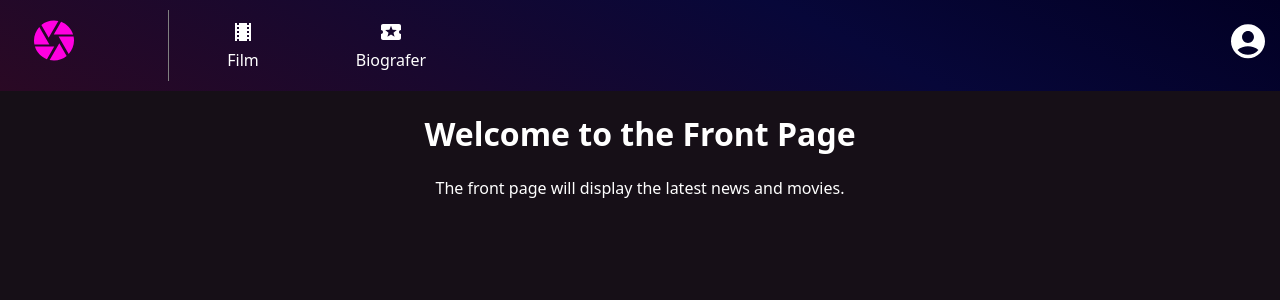
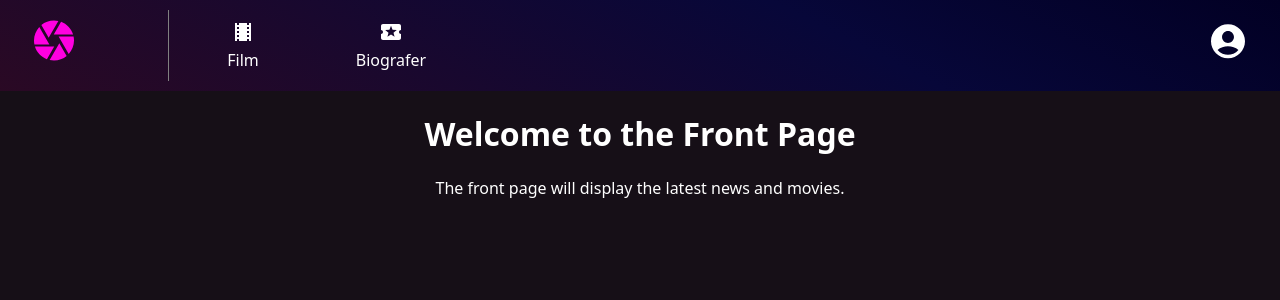
Before and after one commit to TheDanishMexican/kino_app_frontend, a React (Vite) app: page / in a window 1280 px wide. Shown: the top 300 px of the page. Built offline with nearby package versions, Linux system fonts and the light colour scheme.

Commit message:
Fixed navbar being too wide, causing scrollbar to appear at bottom of page.

```diff
--- a/src/NavHeader.css
+++ b/src/NavHeader.css
@@ -7,7 +7,7 @@
 
 .nav-header ul {
   margin: 0 auto;
-  width: 100%;
+  width: 100vw;
   background: rgb(2, 0, 36);
   background: linear-gradient(
     207deg,
@@ -68,6 +68,7 @@
   margin-left: auto;
   scale: 1.7;
   width: auto;
+  translate: -20px 0px;
 }
 
 .active-header a {
--- a/src/index.css
+++ b/src/index.css
@@ -12,4 +12,5 @@ body {
     Oxygen, Ubuntu, Cantarell, "Open Sans", "Helvetica Neue", sans-serif;
   padding: 0;
   margin: 0 auto;
+  width: 100vw;
 }
```
